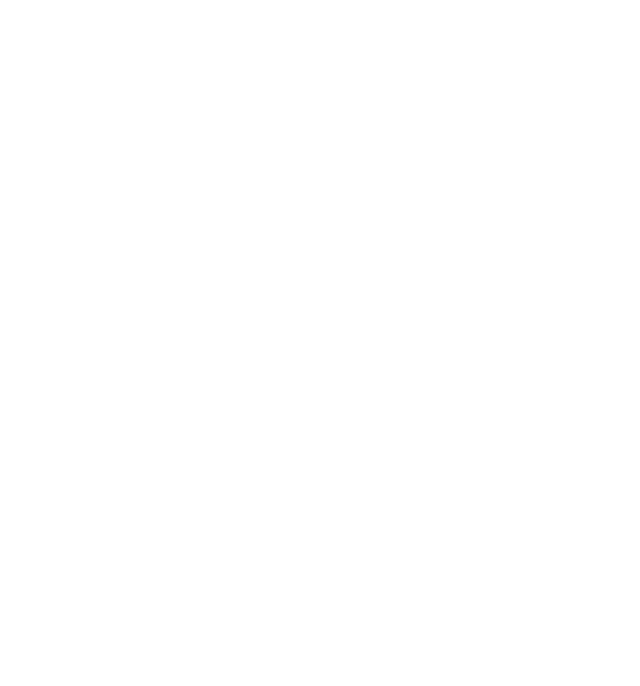
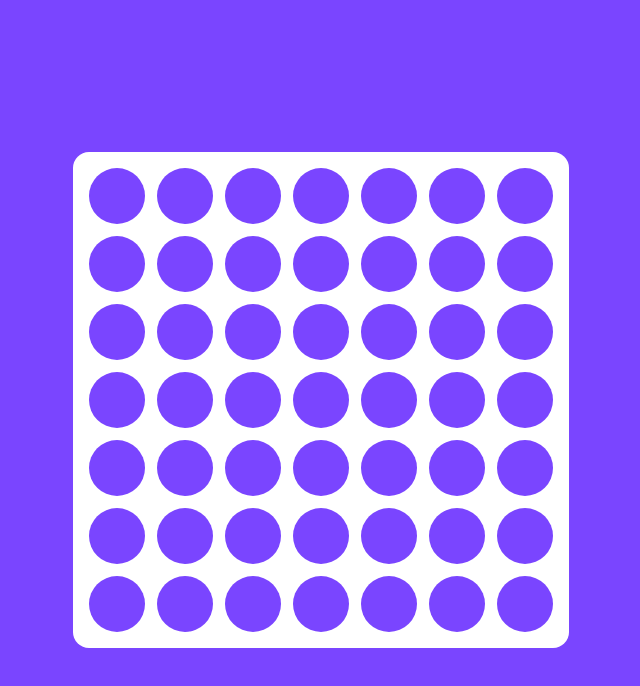
Before and after one commit to Himanshu-Sorathiya-Simform/Connect-Four, a plain HTML site: page index.html in a window 1280 px wide. Shown: the whole page, without its empty margins (319-959 px from the left). Drawn offline with Linux system fonts and the light colour scheme.

Commit message:
basic layout for game area

```diff
--- a/index.html
+++ b/index.html
@@ -11,6 +11,156 @@
 			href="style.css" />
 	</head>
 	<body>
-
+		<div class="container">
+			<div class="game-area">
+				<div
+					class="circle"
+					data-id="1"></div>
+				<div
+					class="circle"
+					data-id="2"></div>
+				<div
+					class="circle"
+					data-id="3"></div>
+				<div
+					class="circle"
+					data-id="4"></div>
+				<div
+					class="circle"
+					data-id="5"></div>
+				<div
+					class="circle"
+					data-id="6"></div>
+				<div
+					class="circle"
+					data-id="7"></div>
+				<div
+					class="circle"
+					data-id="8"></div>
+				<div
+					class="circle"
+					data-id="9"></div>
+				<div
+					class="circle"
+					data-id="10"></div>
+				<div
+					class="circle"
+					data-id="11"></div>
+				<div
+					class="circle"
+					data-id="12"></div>
+				<div
+					class="circle"
+					data-id="13"></div>
+				<div
+					class="circle"
+					data-id="14"></div>
+				<div
+					class="circle"
+					data-id="15"></div>
+				<div
+					class="circle"
+					data-id="16"></div>
+				<div
+					class="circle"
+					data-id="17"></div>
+				<div
+					class="circle"
+					data-id="18"></div>
+				<div
+					class="circle"
+					data-id="19"></div>
+				<div
+					class="circle"
+					data-id="20"></div>
+				<div
+					class="circle"
+					data-id="21"></div>
+				<div
+					class="circle"
+					data-id="22"></div>
+				<div
+					class="circle"
+					data-id="23"></div>
+				<div
+					class="circle"
+					data-id="24"></div>
+				<div
+					class="circle"
+					data-id="25"></div>
+				<div
+					class="circle"
+					data-id="26"></div>
+				<div
+					class="circle"
+					data-id="27"></div>
+				<div
+					class="circle"
+					data-id="28"></div>
+				<div
+					class="circle"
+					data-id="29"></div>
+				<div
+					class="circle"
+					data-id="30"></div>
+				<div
+					class="circle"
+					data-id="31"></div>
+				<div
+					class="circle"
+					data-id="32"></div>
+				<div
+					class="circle"
+					data-id="33"></div>
+				<div
+					class="circle"
+					data-id="34"></div>
+				<div
+					class="circle"
+					data-id="35"></div>
+				<div
+					class="circle"
+					data-id="36"></div>
+				<div
+					class="circle"
+					data-id="37"></div>
+				<div
+					class="circle"
+					data-id="38"></div>
+				<div
+					class="circle"
+					data-id="39"></div>
+				<div
+					class="circle"
+					data-id="40"></div>
+				<div
+					class="circle"
+					data-id="41"></div>
+				<div
+					class="circle"
+					data-id="42"></div>
+				<div
+					class="circle"
+					data-id="43"></div>
+				<div
+					class="circle"
+					data-id="44"></div>
+				<div
+					class="circle"
+					data-id="45"></div>
+				<div
+					class="circle"
+					data-id="46"></div>
+				<div
+					class="circle"
+					data-id="47"></div>
+				<div
+					class="circle"
+					data-id="48"></div>
+				<div
+					class="circle"
+					data-id="49"></div>
+			</div>
+		</div>
 	</body>
 </html>
--- a/style.css
+++ b/style.css
@@ -0,0 +1,40 @@
+:root {
+	--color-primary: #7a45ff;
+	--color-one: #fd6786;
+	--color-two: #ffd068;
+	--color-white: #ffffff;
+}
+
+* {
+	margin: 0;
+	padding: 0;
+	box-sizing: border-box;
+}
+
+.container {
+	height: 100vh;
+	max-height: 100vh;
+	background-color: var(--color-primary);
+
+	display: flex;
+	align-items: center;
+	justify-content: center;
+}
+
+.game-area {
+	padding: 1rem;
+	background-color: var(--color-white);
+	border-radius: 1rem;
+
+	display: grid;
+	grid-template-columns: repeat(7, 1fr);
+	gap: 0.75rem;
+}
+
+.circle {
+	height: 3.5rem;
+	width: 3.5rem;
+	background-color: var(--color-primary);
+	border-radius: 50%;
+	cursor: pointer;
+}
```
